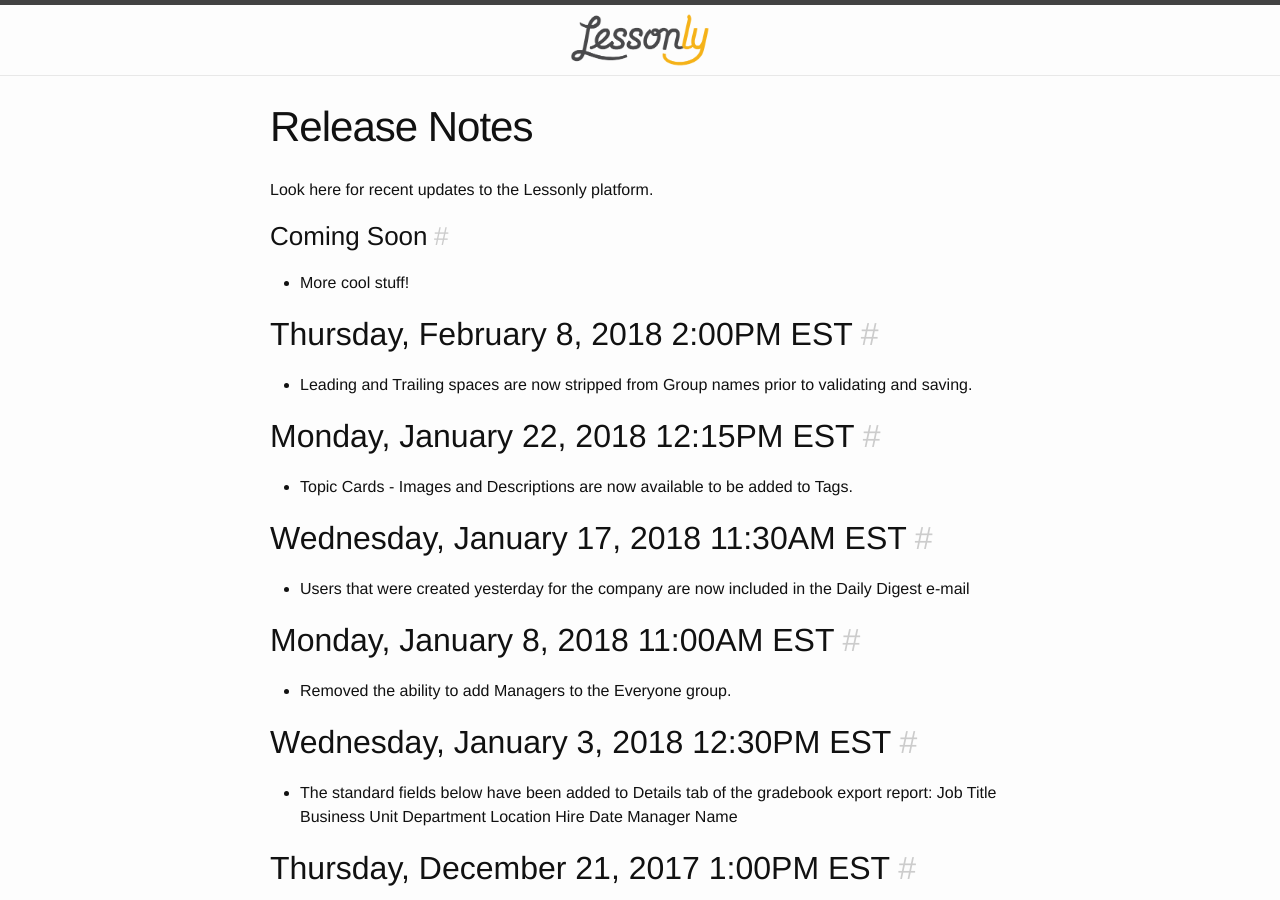
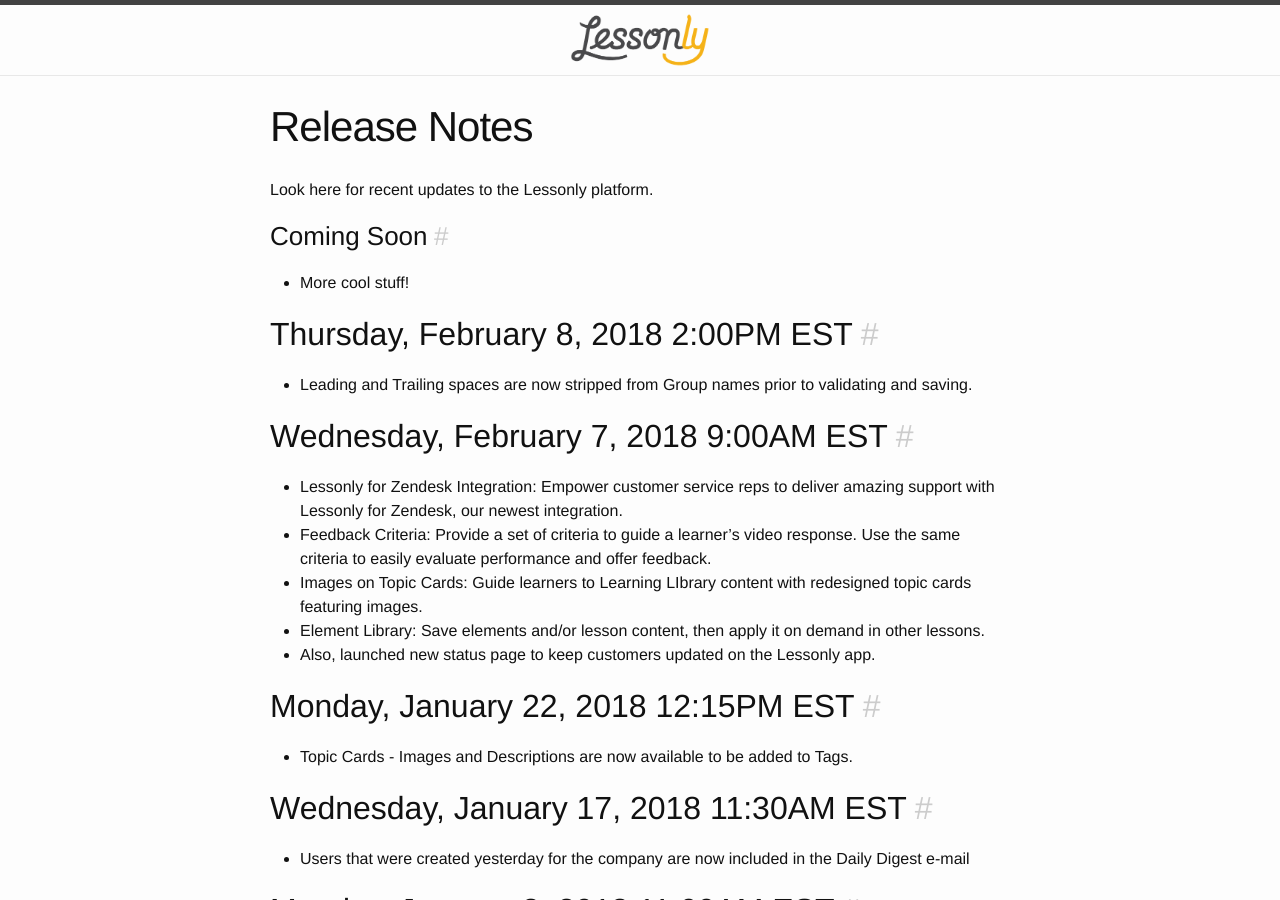
Before and after one commit to isabella232/lessonly.github.io, a Jekyll site: the page built from release-notes.md, in a window 1280 px wide and 900 px high. Built offline with Jekyll 4.4.1, drawn with Linux system fonts in a browser that asks for light colours.

Commit message:
Update release-notes.md

```diff
--- a/release-notes.md
+++ b/release-notes.md
@@ -10,6 +10,13 @@
 
 ## Thursday, February 8, 2018 2:00PM EST
 - Leading and Trailing spaces are now stripped from Group names prior to validating and saving.
+
+## Wednesday, February 7, 2018 9:00AM EST
+- Lessonly for Zendesk Integration: Empower customer service reps to deliver amazing support with Lessonly for Zendesk, our newest integration.
+- Feedback Criteria: Provide a set of criteria to guide a learner’s video response. Use the same criteria to easily evaluate performance and offer feedback.
+- Images on Topic Cards: Guide learners to Learning LIbrary content with redesigned topic cards featuring images.
+- Element Library: Save elements and/or lesson content, then apply it on demand in other lessons.
+- Also, launched new status page to keep customers updated on the Lessonly app.
 
 ## Monday, January 22, 2018 12:15PM EST
 - Topic Cards - Images and Descriptions are now available to be added to Tags.
```
